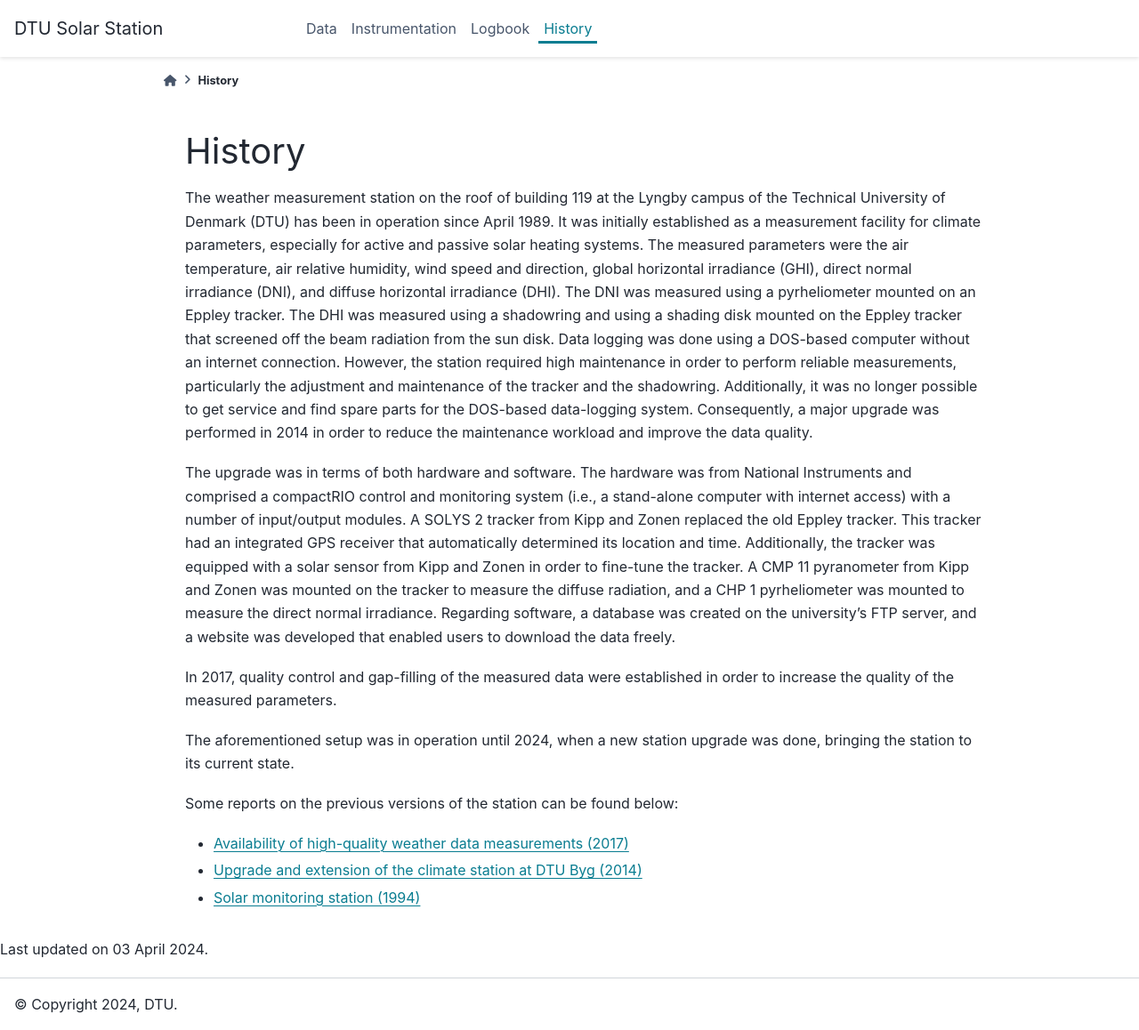
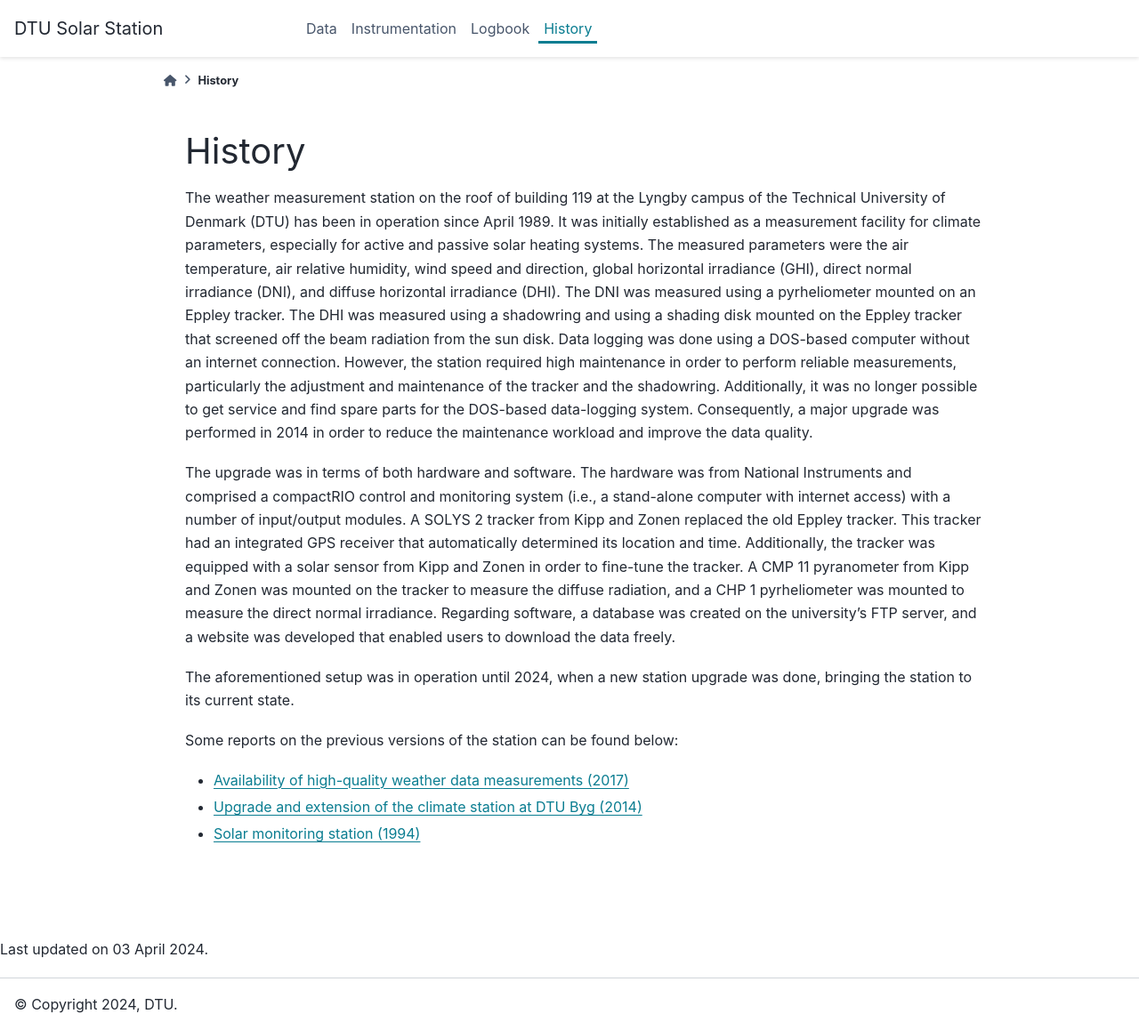
Before and after one commit to AssessingSolar/dtu_solar_station, a Sphinx documentation site: the page built from docs/history.md, in a window 1280 px wide and 1158 px high. Shown: the whole window at 89% size. Built offline with Sphinx 7.4.7 and the PyData theme 0.15.4, drawn with Linux system fonts in a browser that asks for light colours.

Commit message:
Update docs/history.md

```diff
--- a/docs/history.md
+++ b/docs/history.md
@@ -4,7 +4,6 @@ The weather measurement station on the roof of building 119 at the Lyngby campus
 
 The upgrade was in terms of both hardware and software. The hardware was from National Instruments and comprised a compactRIO control and monitoring system (i.e., a stand-alone computer with internet access) with a number of input/output modules. A SOLYS 2 tracker from Kipp and Zonen replaced the old Eppley tracker. This tracker had an integrated GPS receiver that automatically determined its location and time. Additionally, the tracker was equipped with a solar sensor from Kipp and Zonen in order to fine-tune the tracker. A CMP 11 pyranometer from Kipp and Zonen was mounted on the tracker to measure the diffuse radiation, and a CHP 1 pyrheliometer was mounted to measure the direct normal irradiance. Regarding software, a database was created on the university's FTP server, and a website was developed that enabled users to download the data freely.
 
-In 2017, quality control and gap-filling of the measured data were established in order to increase the quality of the measured parameters.
 
 The aforementioned setup was in operation until 2024, when a new station upgrade was done, bringing the station to its current state.
 
```
